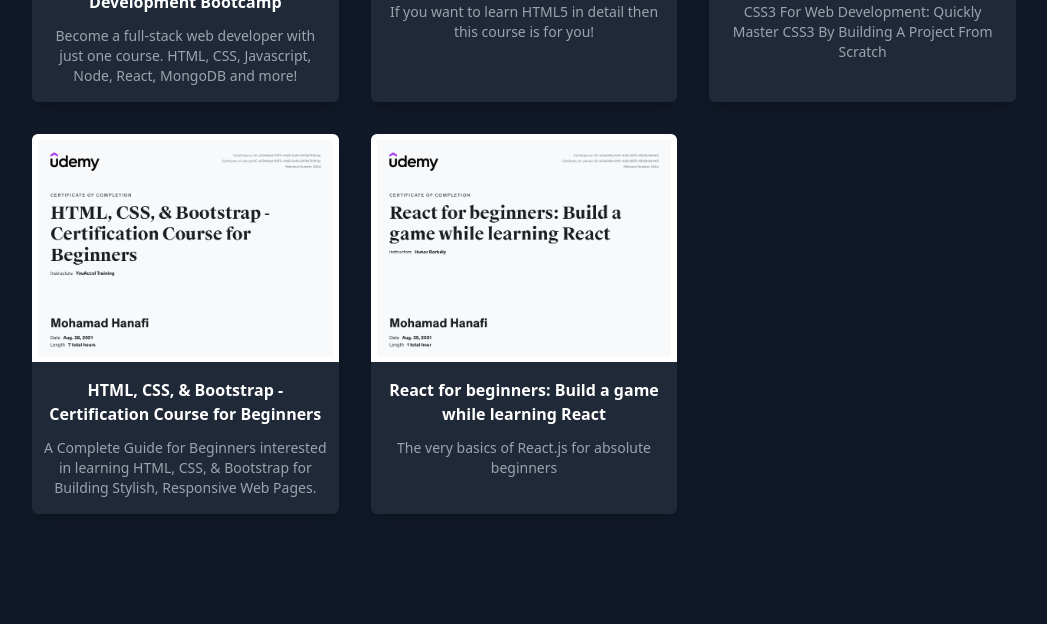
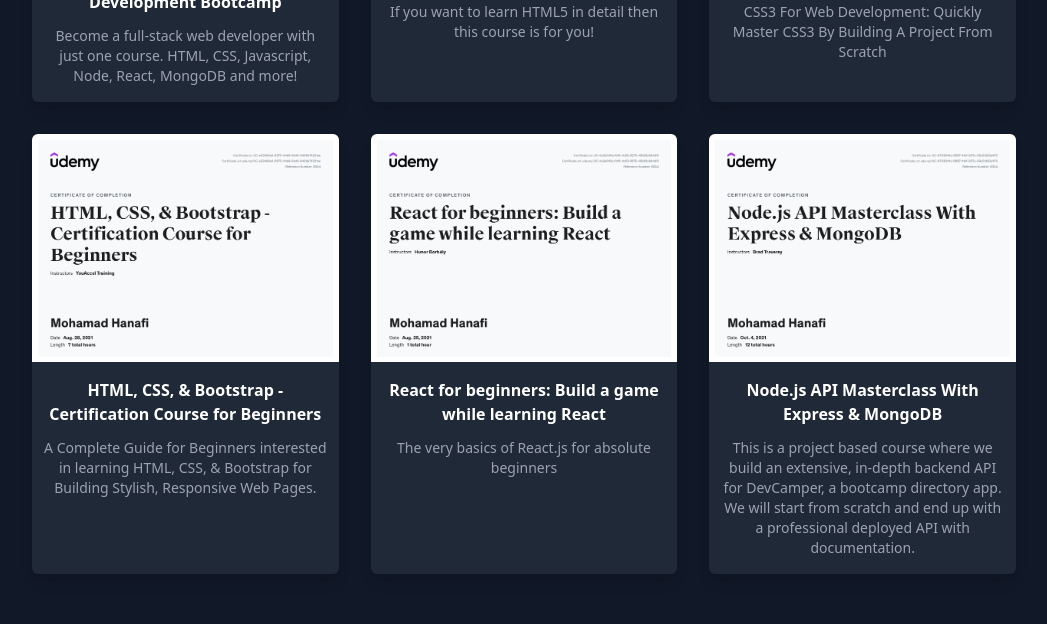
Before and after one commit to MohamadHanafi/react-portfolio, a React (Create React App) app: page / in a window 1280 px wide. Shown: the part 2900-3524 px from the top of the page, without its empty margins (124-1171 px from the left). Built offline with nearby package versions, Linux system fonts and the light colour scheme; grey boxes are pictures that could not be loaded.

Commit message:
add node certificate

```diff
--- a/src/portfolio/Certificates.js
+++ b/src/portfolio/Certificates.js
@@ -3,6 +3,7 @@
 import css3UltimateCourseImage from '../assets/certificates/css3-ultimate-course.jpg';
 import HTMLCSSBootstrapImage from '../assets/certificates/html-css-bootstrap.jpg';
 import reactForBeginnersImage from '../assets/certificates/react-for-beginners.jpg';
+import nodejsApiMasterclass from '../assets/certificates/Node-masterclass.jpg';
 
 export const certificates = [
   {
@@ -48,4 +49,12 @@
     image: reactForBeginnersImage,
     link: 'https://www.udemy.com/certificate/UC-4a3e640a-fd16-4c92-9270-48fd3b6d4df0/',
   },
+  {
+    _id: 6,
+    title: 'Node.js API Masterclass With Express & MongoDB',
+    description:
+      'This is a project based course where we build an extensive, in-depth backend API for DevCamper, a bootcamp directory app. We will start from scratch and end up with a professional deployed API with documentation.',
+    image: nodejsApiMasterclass,
+    link: 'https://www.udemy.com/certificate/UC-9703844e-8687-41bf-937a-39c51d03a470/',
+  },
 ];
```
Also changed, not shown: src/assets/certificates/Node-masterclass.jpg (added).
